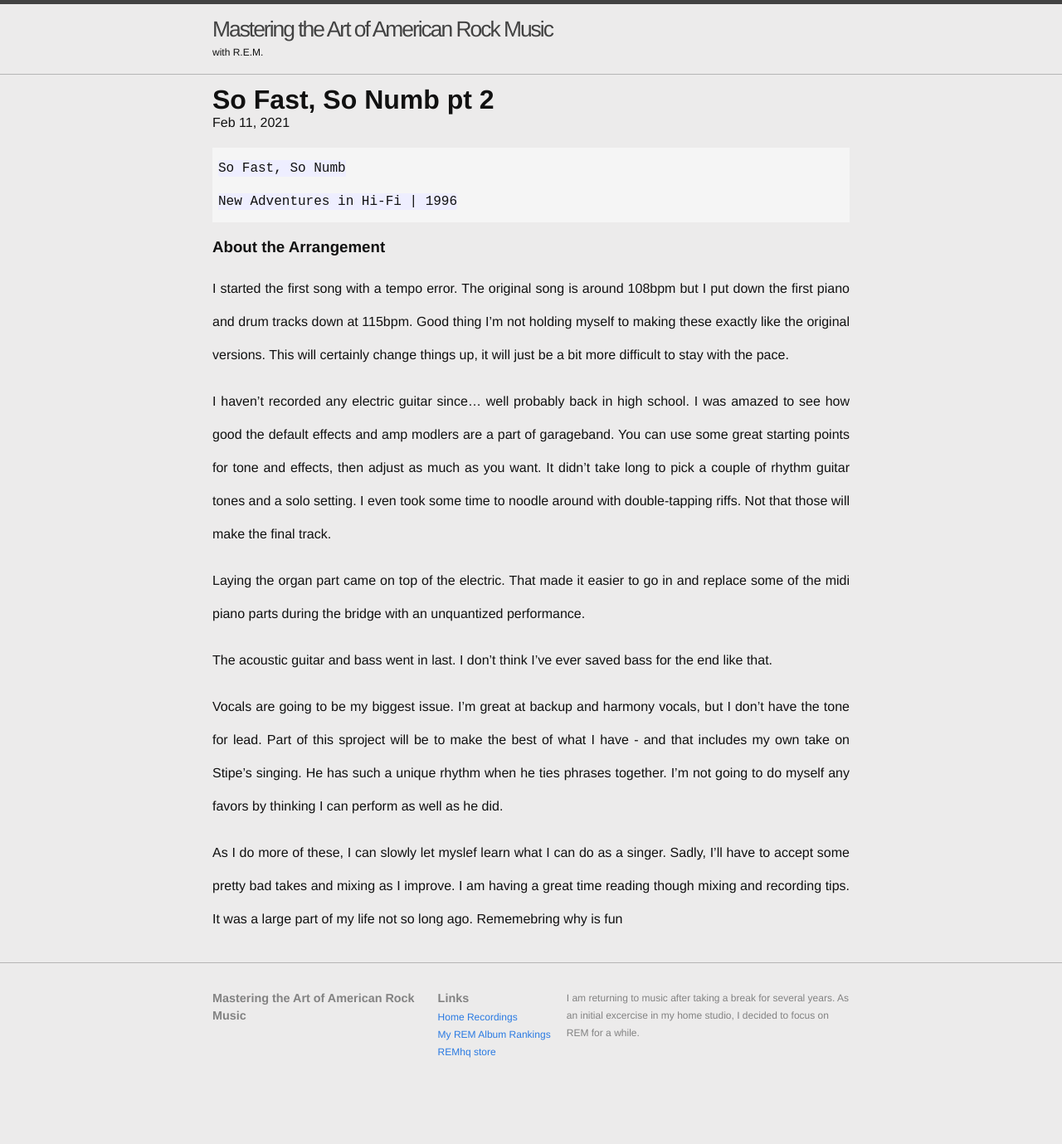
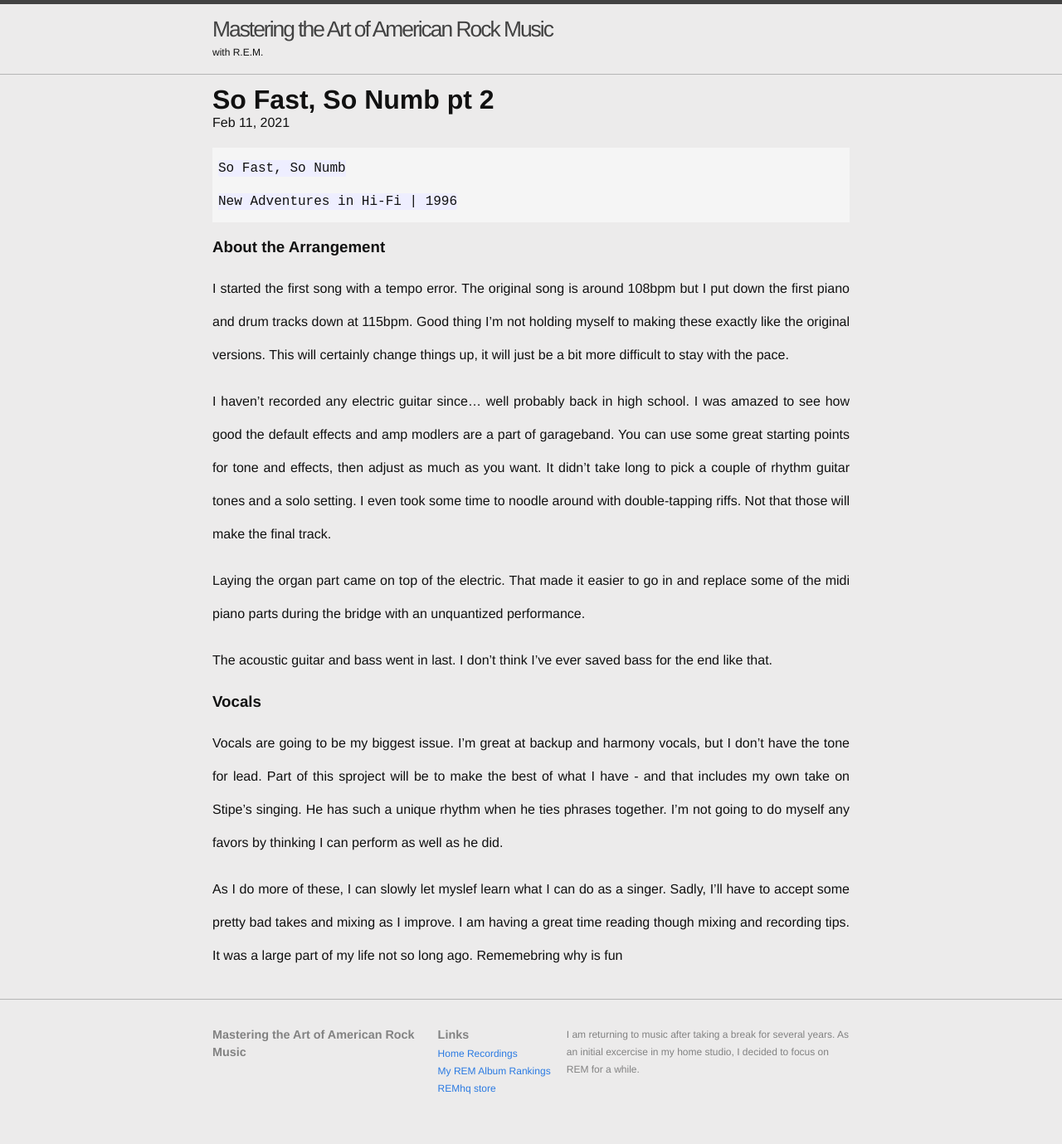
Before and after one commit to slatron/slatron.github.io, a Jekyll site: the page built from _posts/2021-02-11-so-fasr-so-numb-2.md, in a window 1280 px wide. Shown: the whole page at 83% size. Built offline with Jekyll 4.4.1, drawn with Linux system fonts in a browser that asks for light colours; before the commit the page ends 1335 px from its top, so only the background shows below that.

Commit message:
add vocal heading

```diff
--- a/_posts/2021-02-11-so-fasr-so-numb-2.md
+++ b/_posts/2021-02-11-so-fasr-so-numb-2.md
@@ -22,6 +22,7 @@
 
 The acoustic guitar and bass went in last. I don't think I've ever saved bass for the end like that.
 
+### Vocals
 Vocals are going to be my biggest issue. I'm great at backup and harmony vocals, but I don't have the tone for lead. Part of this sproject will be to make the best of what I have - and that includes my own take on Stipe's singing. He has such a unique rhythm when he ties phrases together. I'm not going to do myself any favors by thinking I can perform as well as he did.
 
 As I do more of these, I can slowly let myslef learn what I can do as a singer. Sadly, I'll have to accept some pretty bad takes and mixing as I improve.  I am having a great time reading though mixing and recording tips. It was a large part of my life not so long ago. Rememebring why is fun
```
